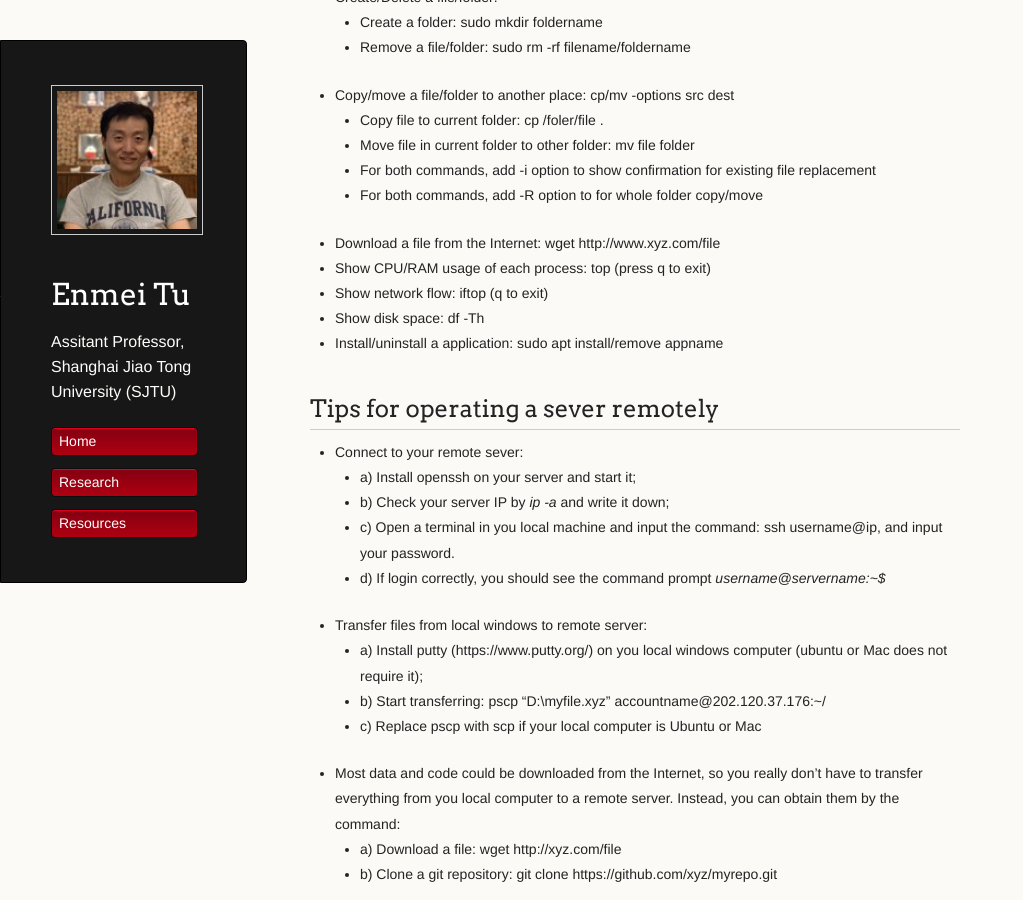
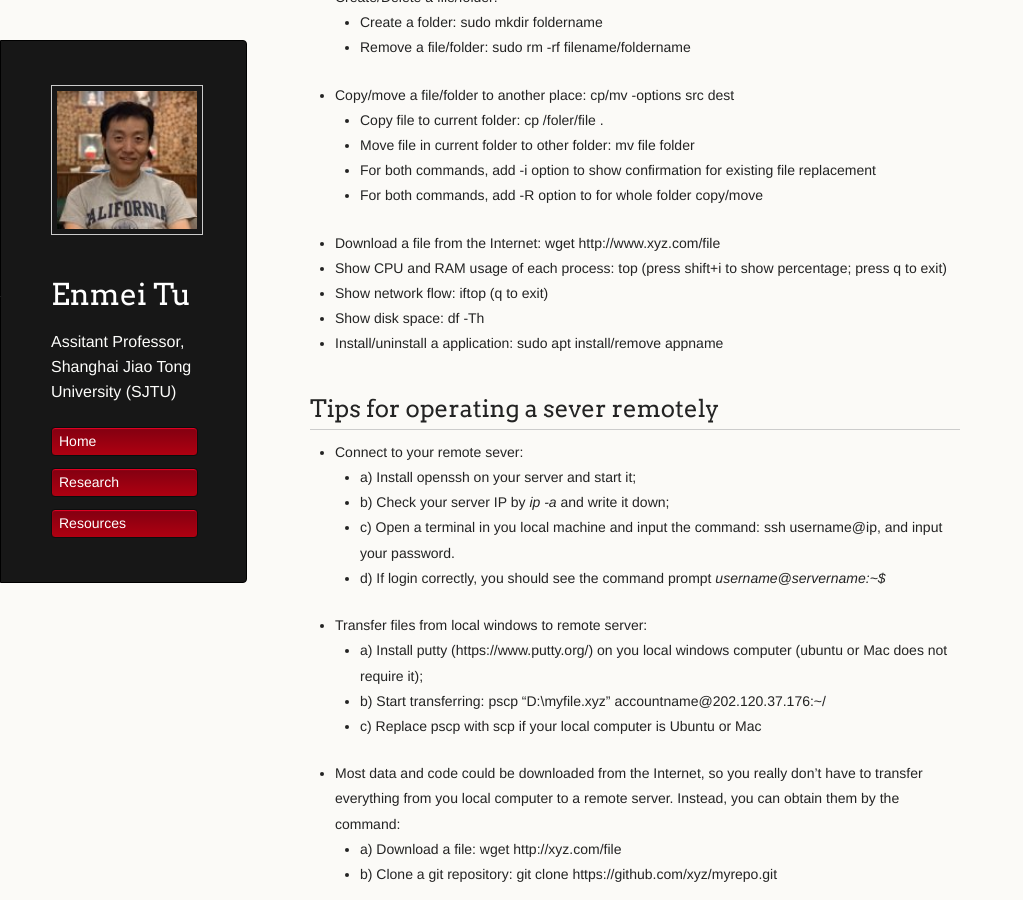
Before and after one commit to hellotem/enmeitu.github.io, a Jekyll site: the page built from resource/linux.md, in a window 1280 px wide and 900 px high, scrolled down 744 px. Shown: the whole window, without its empty margins (0-1023 px from the left). Built offline with Jekyll 4.4.1, drawn with Linux system fonts in a browser that asks for light colours; our own code applies the rules of GitHub Pages for plain Markdown files.

Commit message:
Update linux.md

```diff
--- a/resource/linux.md
+++ b/resource/linux.md
@@ -25,7 +25,7 @@ Switching from Windows to Linux, especially to the command terminal in a local o
    - For both commands, add -i option to show confirmation for existing file replacement
    - For both commands, add -R option to for whole folder copy/move
   * Download a file from the Internet: wget http://www.xyz.com/file
-  * Show CPU/RAM usage of each process: top (press q to exit)
+  * Show CPU and RAM usage of each process: top (press shift+i to show percentage; press q to exit)
   * Show network flow: iftop (q to exit)
   * Show disk space: df -Th
   * Install/uninstall a application: sudo apt install/remove appname
```
